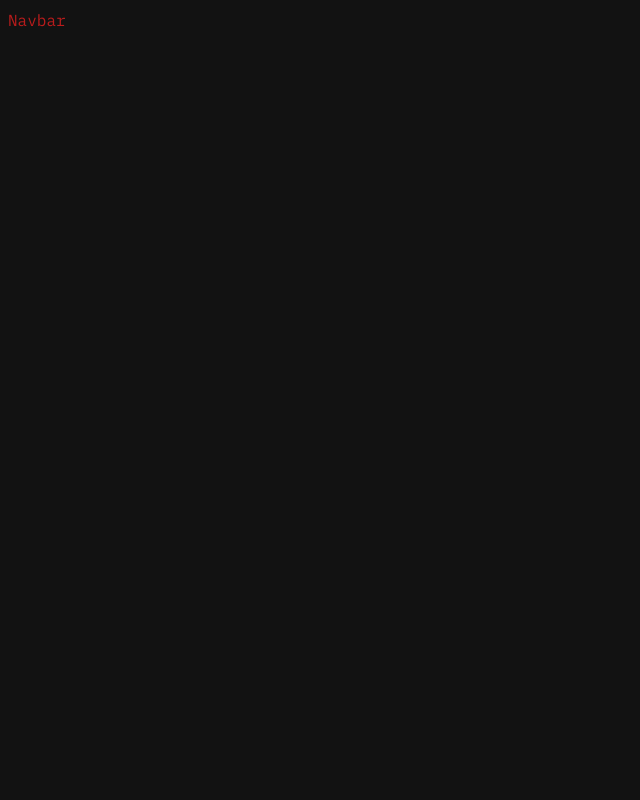
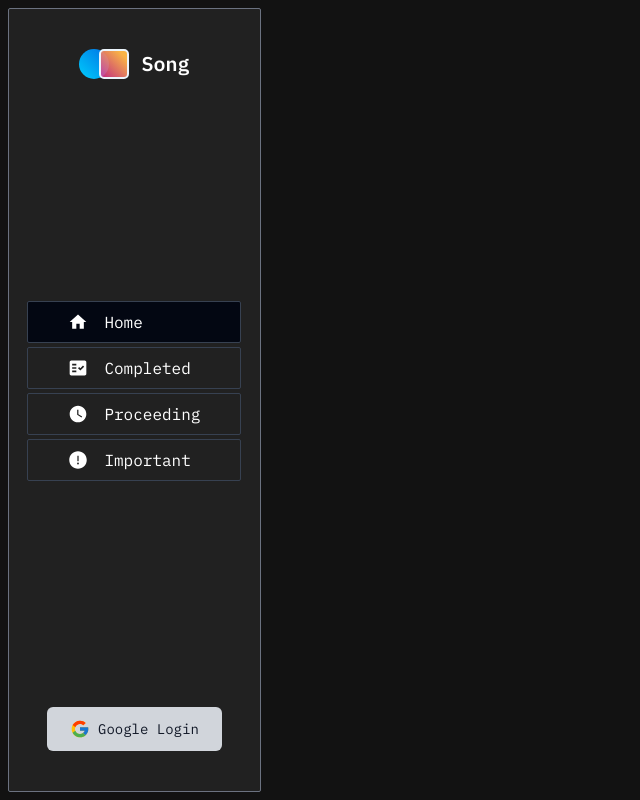
Before and after one commit to song426/tasks_front, a React (Create React App) app: page / in a window 1280 px wide. Shown: the whole page, without its empty margins (0-640 px from the left). Built offline with nearby package versions, Linux system fonts and the light colour scheme; a web font is replaced by a local one.

Commit message:
create google auth key

```diff
--- a/package.json
+++ b/package.json
@@ -8,6 +8,7 @@
     "@testing-library/user-event": "^13.5.0",
     "react": "^18.3.1",
     "react-dom": "^18.3.1",
+    "react-icons": "^5.3.0",
     "react-router-dom": "^6.27.0",
     "react-scripts": "5.0.1",
     "web-vitals": "^2.1.4"
--- a/src/Completed/index.jsx
+++ b/src/Completed/index.jsx
@@ -4,7 +4,7 @@ import Navbar from "../components/Navbar";
 const index = () => {
   return (
     <div className="page_section">
-      <Navbar />
+      <Navbar menuIdx={1} />
     </div>
   );
 };
--- a/src/Home/index.jsx
+++ b/src/Home/index.jsx
@@ -4,7 +4,7 @@ import Navbar from "../components/Navbar";
 const index = () => {
   return (
     <div className="page_section">
-      <Navbar />
+      <Navbar menuIdx={0} />
     </div>
   );
 };
--- a/src/Important/index.jsx
+++ b/src/Important/index.jsx
@@ -4,7 +4,7 @@ import Navbar from "../components/Navbar";
 const index = () => {
   return (
     <div className="page_section">
-      <Navbar />
+      <Navbar menuIdx={3} />
     </div>
   );
 };
--- a/src/Proceeding/index.jsx
+++ b/src/Proceeding/index.jsx
@@ -4,7 +4,7 @@ import Navbar from "../components/Navbar";
 const index = () => {
   return (
     <div className="page_section">
-      <Navbar />
+      <Navbar menuIdx={2} />
     </div>
   );
 };
--- a/src/components/Navbar.jsx
+++ b/src/components/Navbar.jsx
@@ -1,7 +1,40 @@
 import React from "react";
+import { Link } from "react-router-dom";
+import { navMenus } from "../utils/data";
+import { FcGoogle } from "react-icons/fc";
 
-const Navbar = () => {
-  return <div className="text-red-700">Navbar</div>;
+const Navbar = ({ menuIdx }) => {
+  console.log(menuIdx);
+  return (
+    <nav className="navi bg-[#212121] w-1/5 h-full rounded-sm border border-gray-500 py-10 px-4 flex flex-col justify-between items-center ">
+      <div className="logo-wrapper flex w-full items-center justify-center gap-8">
+        <div className="logo"></div>
+        <h2 className="font-semibold text-xl">
+          <Link to="/">Song</Link>
+        </h2>
+      </div>
+      <ul className="menus">
+        {navMenus.map((menu, idx) => (
+          <li
+            key={idx}
+            className={`rounded-sm mb-1 border border-gray-700 hover:bg-gray-950 transition-all duration-300 ${
+              menu.idx === menuIdx ? "bg-gray-950" : ""
+            } `}
+          >
+            <Link to={menu.to} className="flex gap-4 items-center py-2 px-10">
+              {menu.icon} {menu.label}
+            </Link>
+          </li>
+        ))}
+      </ul>
+      <div className="w-4/5">
+        <button className="flex justify-center items-center gap-2 bg-gray-300 text-gray-900 py-3 px-4 rounded-md w-full">
+          <FcGoogle className="w-5 h-5" />
+          <span className="text-sm">Google Login</span>
+        </button>
+      </div>
+    </nav>
+  );
 };
 
 export default Navbar;
--- a/src/index.css
+++ b/src/index.css
@@ -1,4 +1,4 @@
-/* tailwind */
+/* Tailwind Setting */
 @tailwind base;
 @tailwind components;
 @tailwind utilities;
@@ -9,6 +9,10 @@
   padding: 0;
   box-sizing: border-box;
 }
+a {
+  text-decoration: none;
+  color: inherit;
+}
 
 :root {
   color-scheme: dark;
@@ -18,10 +22,35 @@ body {
   font-family: "IBM Plex Mono", monospace;
 }
 
-/* Common Page */
+/* Common Page Section Style */
 .page_section {
   width: 100%;
   height: 100vh;
   display: flex;
   padding: 0.5rem;
 }
+
+/* Custom Logo Style */
+.logo {
+  width: 30px;
+  height: 30px;
+  border-radius: 50%;
+  background: linear-gradient(to bottom left, #007fe8 15%, #00cdfc);
+  position: relative;
+}
+
+.logo::before {
+  content: "";
+  position: absolute;
+  bottom: 0px;
+  left: 20px;
+  width: 30px;
+  height: 30px;
+  background: linear-gradient(
+    to bottom left,
+    rgba(249, 180, 70, 1) 15%,
+    rgba(234, 47, 152, 0.8)
+  );
+  border-radius: 5px;
+  border: 2px solid #ebf5fc;
+}
--- /dev/null
+++ b/src/utils/data.js
@@ -0,0 +1,28 @@
+import { MdHome } from "react-icons/md";
+import { MdFactCheck } from "react-icons/md";
+import { MdWatchLater } from "react-icons/md";
+// import { BsFillExclamationSquareFill } from 'react-icons/bs';
+import { AiFillExclamationCircle } from "react-icons/ai";
+
+export const navMenus = [
+  { label: "Home", to: "/", icon: <MdHome className="w-5 h-5" />, idx: 0 },
+  {
+    label: "Completed",
+    to: "/completed",
+    icon: <MdFactCheck className="w-5 h-5" />,
+    idx: 1,
+  },
+  {
+    label: "Proceeding",
+    to: "/proceeding",
+    icon: <MdWatchLater className="w-5 h-5" />,
+    idx: 2,
+  },
+  {
+    label: "Important",
+    to: "/important",
+    // icon: <BsFillExclamationSquareFill className="w-4 h-4" />,
+    icon: <AiFillExclamationCircle className="w-5 h-5" />,
+    idx: 3,
+  },
+];
```
Also changed, not shown: 2 other files (tests, documents, lock files or other folders).
